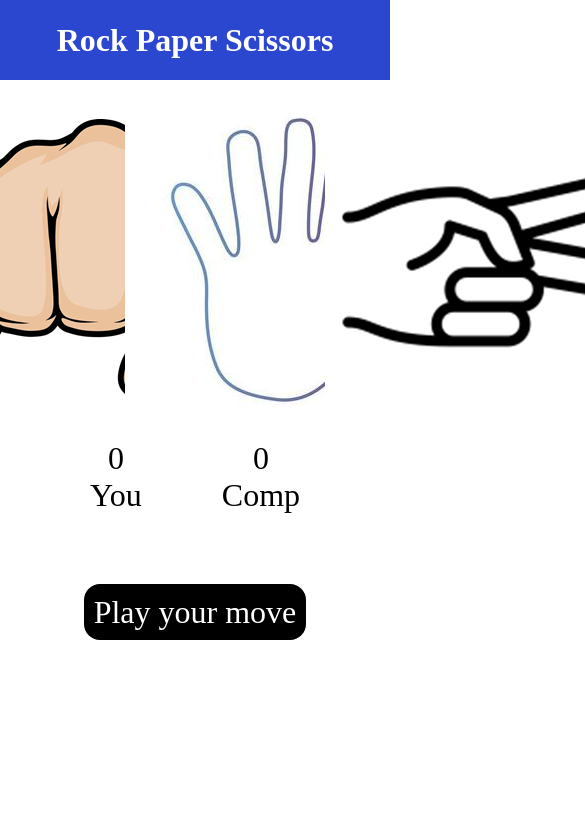
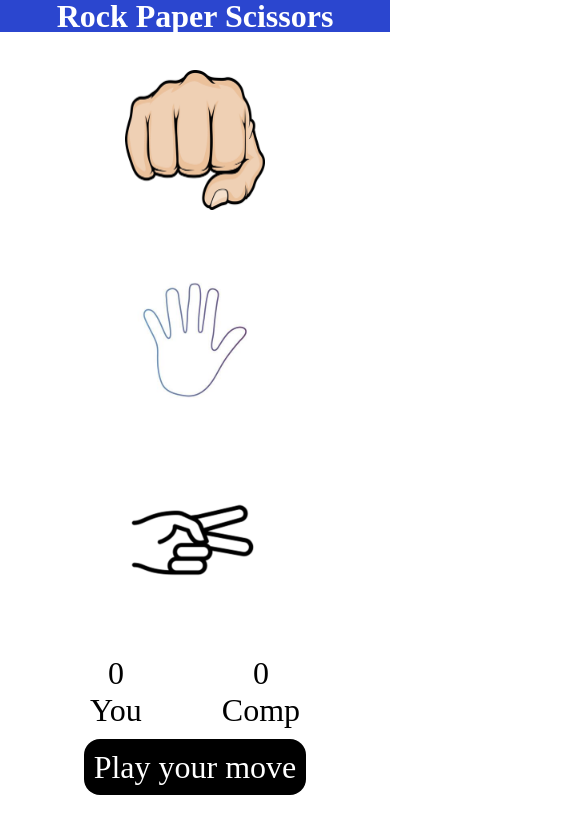
Before and after one commit to aryansingh8920/game, a plain HTML site: page index.html in a window 390 px wide. Shown: the top 834 px of the page, 585 px wide, since content can reach past the window. Drawn offline with Linux system fonts and the light colour scheme.

Commit message:
Update style.css

```diff
--- a/style.css
+++ b/style.css
@@ -8,6 +8,7 @@ h1{
     color: white;
     height: 5rem;
     line-height: 5rem;
+
 
 }
 .choice{
@@ -59,3 +60,28 @@ h1{
     padding: 10px;
 
 }
+@media only screen and (max-width:470px){
+    .choice img{
+        height: 140px;
+        width: 140px;
+    }
+   .choices{
+    display: flex;
+    flex-direction: column;
+    justify-content: center;
+    align-items: center;
+    margin-top: 8px;
+   }
+   h1{
+    height: 2rem;
+    line-height: 2rem;
+    position: relative;
+
+   }
+  .msg-container{
+    margin-top: 20px;
+  }
+  .score-board{
+    margin-top: 15px;
+  }
+}
```
